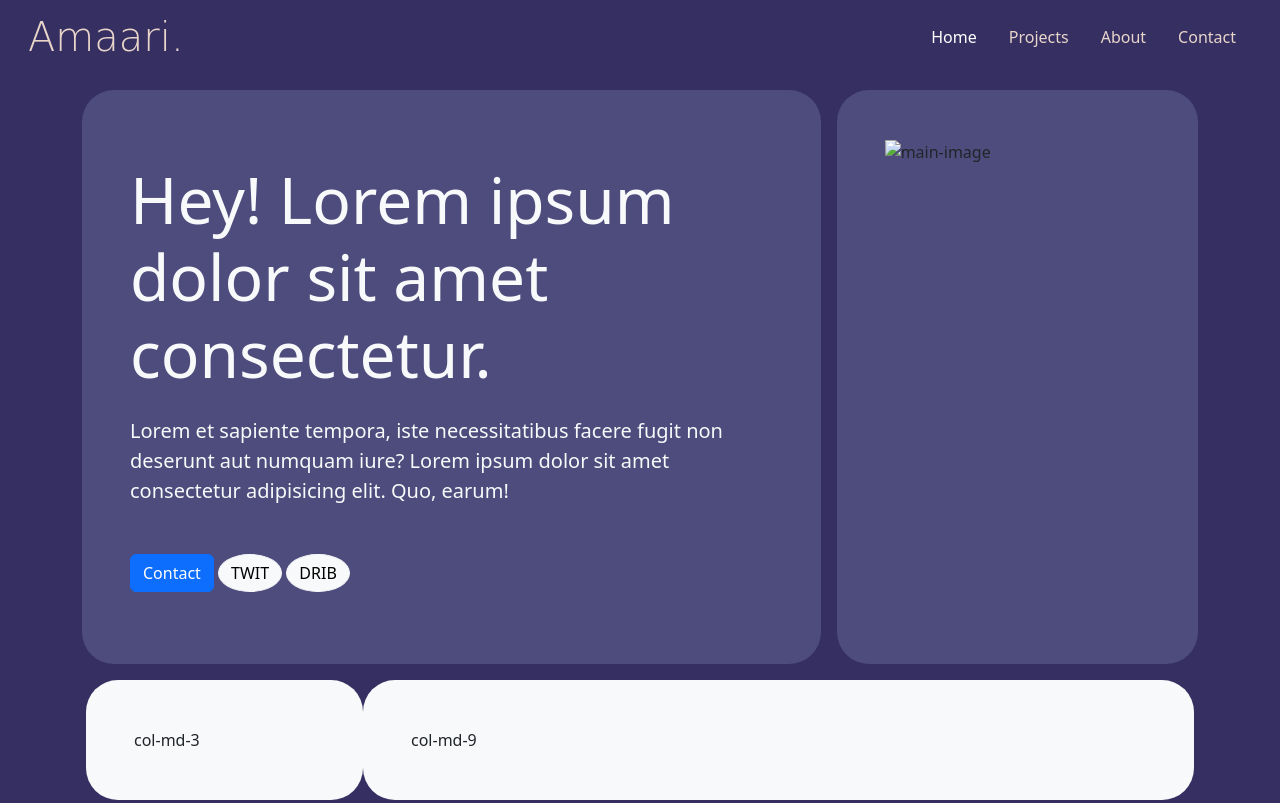
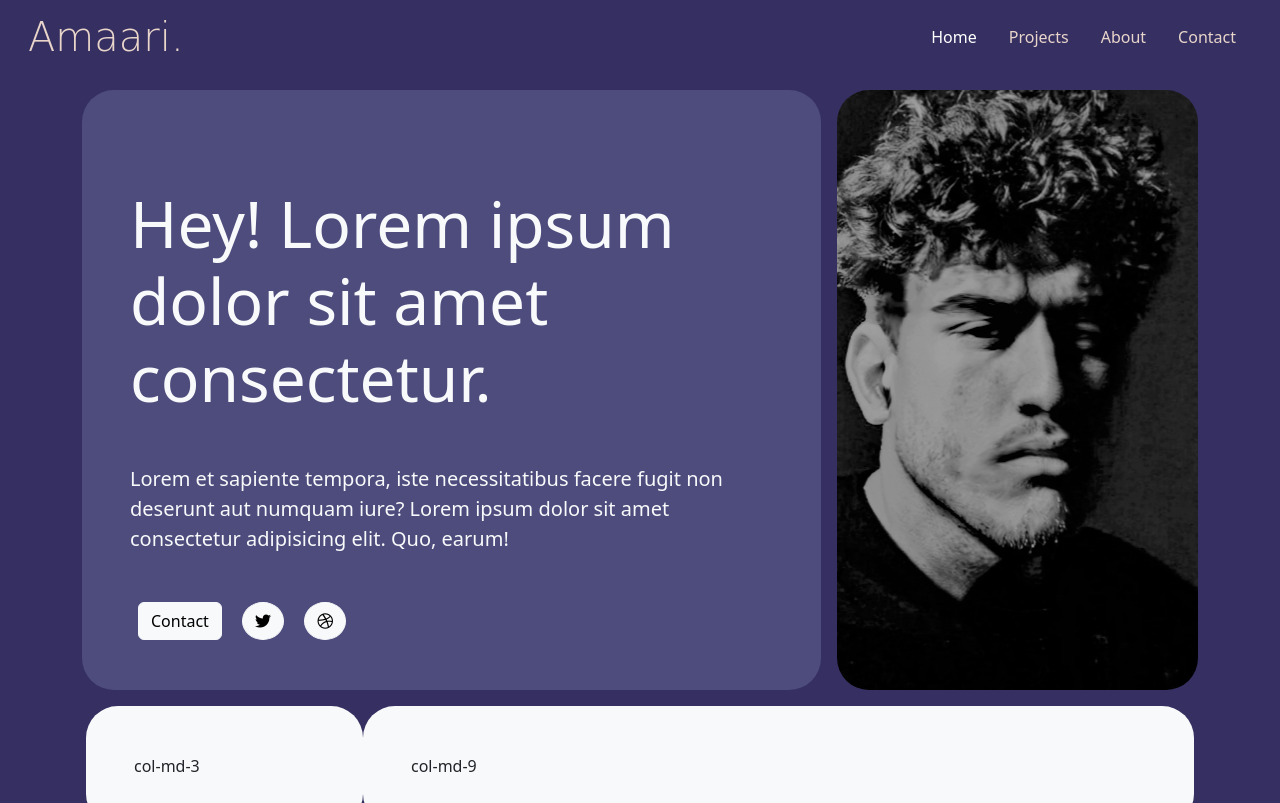
Before and after one commit to AP2K3/portfolio-v2, a website: page index.html in a window 1280 px wide. Shown: the top 803 px of the page. Drawn offline with nearby package versions, Linux system fonts and the light colour scheme; a web font is replaced by a local one.

Commit message:
beta v3.01: fix icons and reponsiveness

```diff
--- a/index.html
+++ b/index.html
@@ -13,6 +13,10 @@
       href="https://fonts.googleapis.com/css2?family=Sassy+Frass&display=swap"
       rel="stylesheet"
     />
+    <script
+      src="https://kit.fontawesome.com/676b9add5c.js"
+      crossorigin="anonymous"
+    ></script>
   </head>
   <body>
     <header>
@@ -52,8 +56,8 @@
         <div class="container-lg my-3">
           <div class="row gx-3 gy-3">
             <div class="col-md-8">
-              <div class="content-box p-5 text-light rounded-5">
-                <h1 class="display-3 my-4">
+              <div class="content-box p-3 p-sm-5 text-light rounded-5">
+                <h1 class="display-3 my-5 my-sm-4 my-md-3 my-lg-4 my-xl-5">
                   Hey! Lorem ipsum dolor sit amet consectetur.
                 </h1>
                 <p class="lead my-4">
@@ -62,22 +66,21 @@
                   consectetur adipisicing elit. Quo, earum!
                 </p>
                 <span
-                  ><button class="my-4 btn btn-primary">Contact</button>
-                  <button class="btn btn-light rounded-circle">TWIT</button>
-                  <button class="btn btn-light rounded-circle">DRIB</button>
+                  ><button class="my-4 mx-2 btn btn-light">Contact</button>
+                  <button class="btn btn-light mx-2 rounded-circle">
+                    <i class="fa-brands fa-twitter"></i>
+                  </button>
+                  <button class="btn btn-light mx-2 rounded-circle">
+                    <i class="fa-brands fa-dribbble"></i>
+                  </button>
                 </span>
               </div>
             </div>
             <div class="col-md-4">
               <div
-                class="content-box p-md-5 p-4 bg-light rounded-5 overflow-hidden"
-              >
-                <img
-                  id="main-image"
-                  src="/assets/main-image.jpg"
-                  alt="main-image"
-                />
-              </div>
+                id="main-image"
+                class="content-box p-md-5 p-4 bg-light rounded-5"
+              ></div>
             </div>
           </div>
         </div>
--- a/styles/stylesass.scss
+++ b/styles/stylesass.scss
@@ -22,7 +22,12 @@ body {
     }
   }
   .content-box {
-    height: 100%;
+    height: 600px;
     background-color: #4d4c7d !important;
   }
+  #main-image {
+    background-image: url("/assets/main-image.png") !important;
+    background-repeat: no-repeat;
+    background-position: center;
+  }
 }
```
Also changed, not shown: assets/main-image.png (added), styles/stylesass.css, 1 other file.
